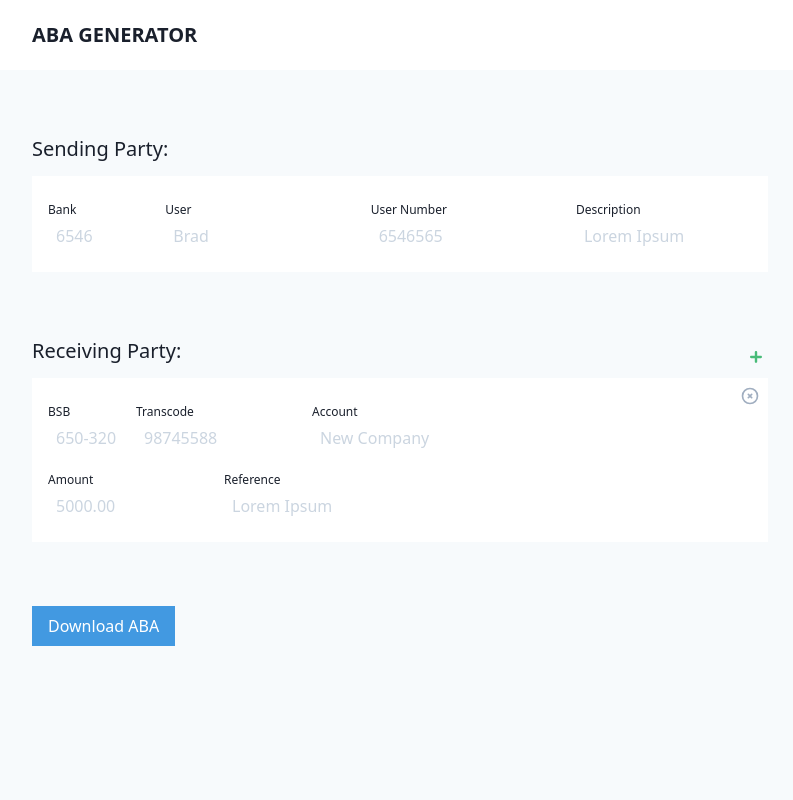
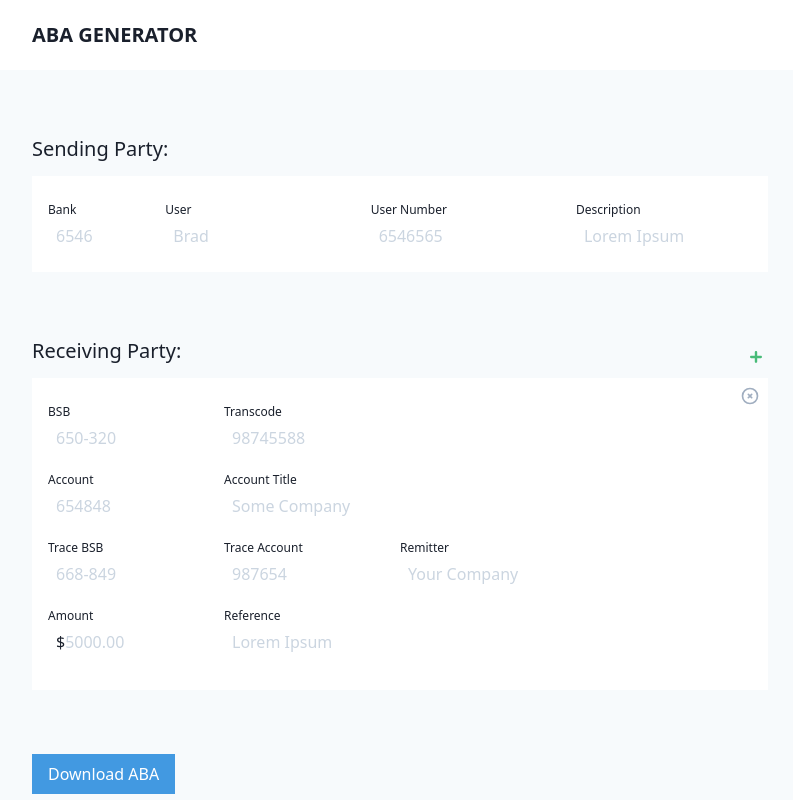
Before and after one commit to baxelson12/aba-gen, an Angular app: page / in a window 1280 px wide. Shown: the whole page, without its empty margins (240-1033 px from the left). Built offline with nearby package versions, Linux system fonts and the light colour scheme.

Commit message:
feat: Add remaining fields to complete form

```diff
--- a/src/app/app.component.html
+++ b/src/app/app.component.html
@@ -29,7 +29,7 @@
       </div>
       <div class="w-1/4 pr-3">
         <rounded-input
-          formControlName="user_number"
+          formControlName="userNumber"
           label="User Number"
           input-type="number"
           placeholder="6546565"
@@ -67,7 +67,7 @@
         </button>
       </div>
       <div class="mb-3 w-full flex">
-        <div class="w-1/8 pr-3">
+        <div class="w-1/4 pr-3">
           <rounded-input
             formControlName="bsb"
             label="BSB"
@@ -77,29 +77,65 @@
         </div>
         <div class="w-1/4 pr-3">
           <rounded-input
-            formControlName="transcode"
+            formControlName="transactionCode"
             label="Transcode"
             input-type="string"
             placeholder="98745588"
             aria-label="Transcode"></rounded-input>
         </div>
-        <div class="w-1/2 pr-3">
+      </div>
+      <div class="w-full mb-3 flex">
+        <div class="w-1/4 pr-3">
           <rounded-input
             formControlName="account"
             label="Account"
+            input-type="number"
+            placeholder="654848"
+            aria-label="Account number"></rounded-input>
+        </div>
+        <div class="w-1/2 pr-3">
+          <rounded-input
+            formControlName="accountTitle"
+            label="Account Title"
             input-type="string"
-            placeholder="New Company"
-            aria-label="Account"></rounded-input>
+            placeholder="Some Company"
+            aria-label="Account Title"></rounded-input>
         </div>
       </div>
-      <div class="w-full flex">
+      <div class="w-full mb-3 flex">
+        <div class="w-1/4 pr-3">
+          <rounded-input
+            formControlName="traceBsb"
+            label="Trace BSB"
+            input-type="number"
+            placeholder="668-849"
+            aria-label="Trace BSB"></rounded-input>
+        </div>
+        <div class="w-1/4 pr-3">
+          <rounded-input
+            formControlName="traceAccount"
+            label="Trace Account"
+            input-type="number"
+            placeholder="987654"
+            aria-label="Trace account"></rounded-input>
+        </div>
+        <div class="w-1/2 pr-3">
+          <rounded-input
+            formControlName="remitter"
+            label="Remitter"
+            input-type="string"
+            placeholder="Your Company"
+            aria-label="Remitter"></rounded-input>
+        </div>
+      </div>
+      <div class="w-full mb-3 flex">
         <div class="w-1/4 pr-3">
           <rounded-input
             formControlName="amount"
             label="Amount"
             input-type="number"
             placeholder="5000.00"
-            aria-label="Amount"></rounded-input>
+            aria-label="Amount">$</rounded-input>
         </div>
         <div class="w-1/2 pr-3">
           <rounded-input
--- a/src/app/app.component.ts
+++ b/src/app/app.component.ts
@@ -1,4 +1,4 @@
-import { Component, OnInit } from '@angular/core';
+import { Component } from '@angular/core';
 import { FormArray, FormBuilder } from '@angular/forms';
 import { AppService } from './app.service';
 
@@ -7,12 +7,12 @@ import { AppService } from './app.service';
   templateUrl: './app.component.html',
   styleUrls: ['./app.component.css'],
 })
-export class AppComponent implements OnInit {
+export class AppComponent {
   abaForm = this.fb.group({
     sender: this.fb.group({
       bank: [''],
       user: [''],
-      user_number: [''],
+      userNumber: [''],
       description: [''],
     }),
     recipient: this.fb.array([]),
@@ -23,7 +23,6 @@ export class AppComponent implements OnInit {
   constructor(private fb: FormBuilder, private as: AppService) {
     this.addRecipient();
   }
-  ngOnInit() {}
 
   onSubmit() {
     this.as.generateAba(this.abaForm.value);
@@ -32,10 +31,14 @@ export class AppComponent implements OnInit {
   addRecipient() {
     const form = this.fb.group({
       bsb: [''],
-      transcode: [''],
+      transactionCode: [''],
       account: [''],
       amount: [''],
+      accountTitle: [''],
       reference: [''],
+      traceBsb: [''],
+      traceAccount: [''],
+      remitter: [''],
     });
 
     this.recipient.push(form);
--- /dev/null
+++ b/src/app/shared/interfaces/receiver.ts
@@ -0,0 +1,21 @@
+enum Withholding {
+  N = 'N',
+  W = 'W',
+  X = 'X',
+  Y = 'Y',
+}
+
+export interface Receiver {
+  bsb: number;
+  transactionCode: number;
+  account: number;
+  amount: number;
+  accountTitle: string;
+  reference: string;
+  traceBsb: number;
+  traceAccount: number;
+  remitter: string;
+
+  tax?: Withholding;
+  taxAmount?: number;
+}
```
Also changed, not shown: src/app/shared/interfaces/sender.ts (added, +11 -0 lines).
